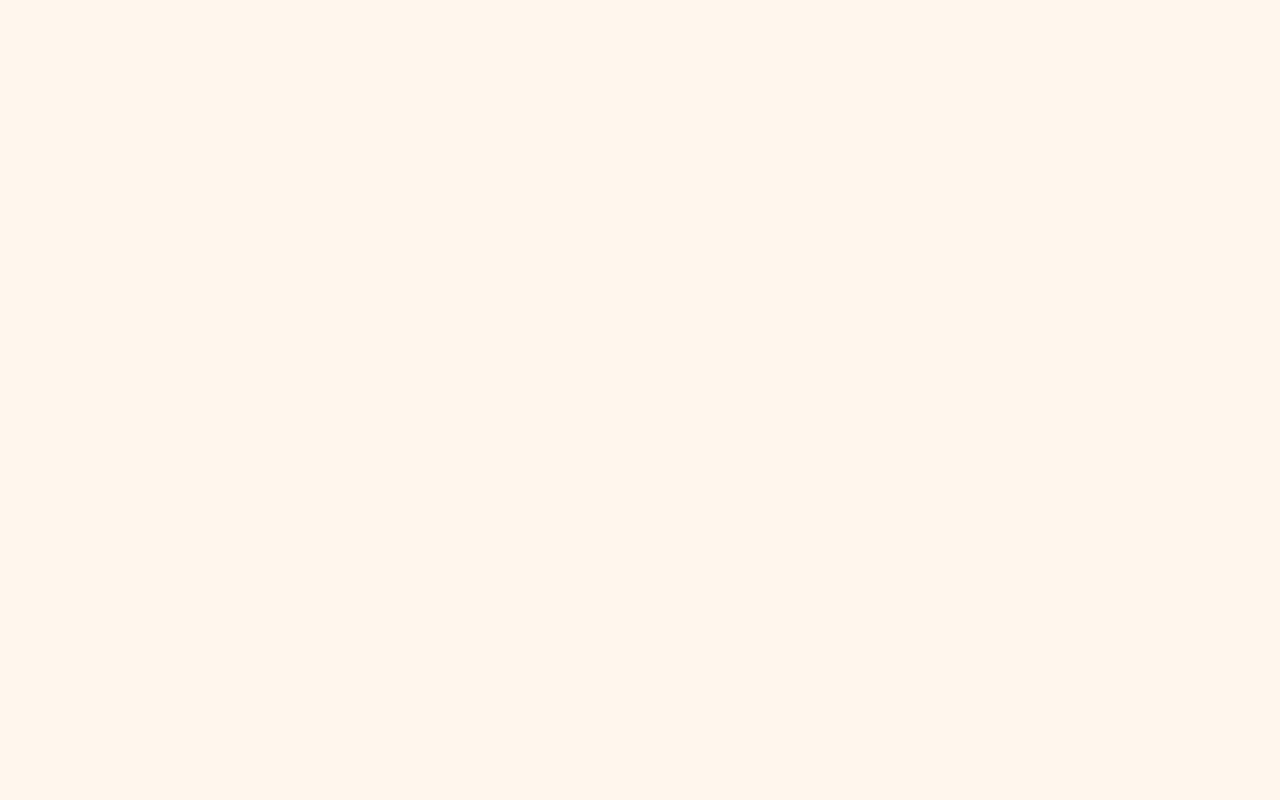
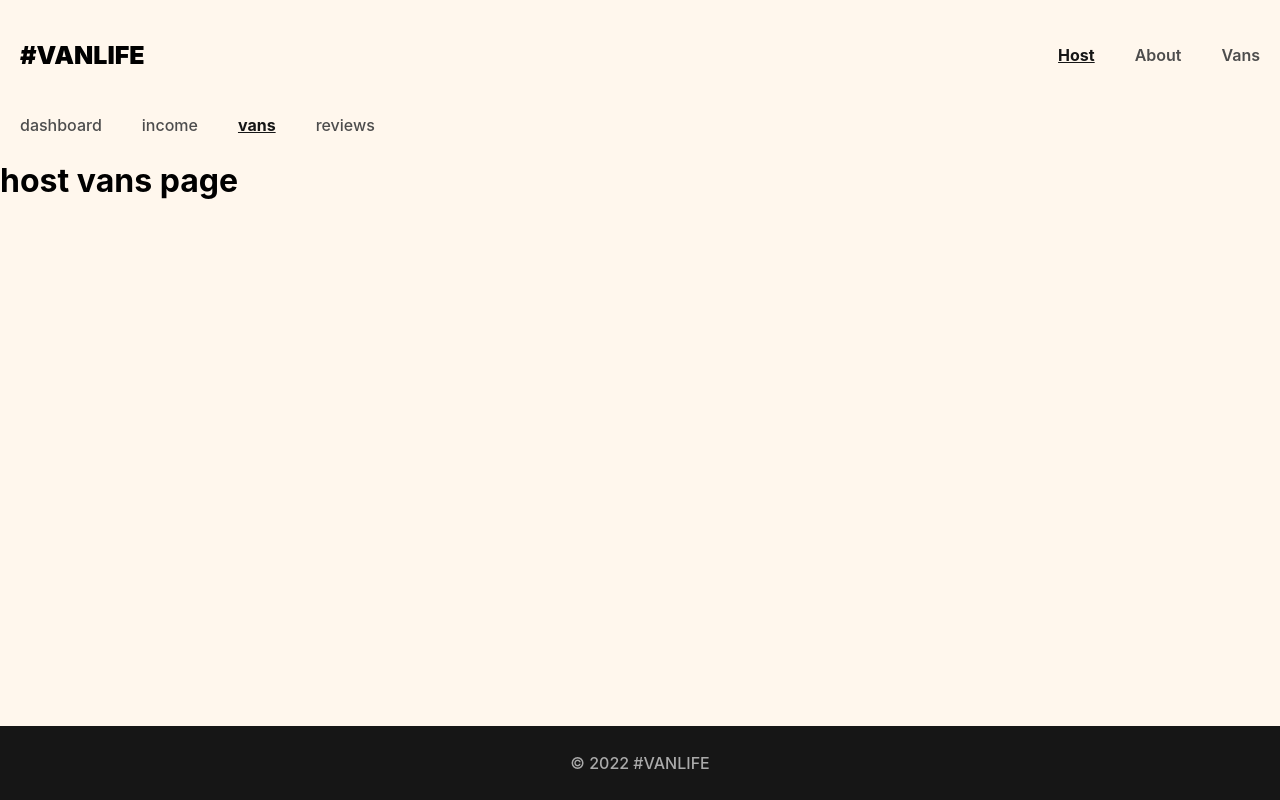
Before and after one commit to ibramaida/react-router-6, a React (Create React App) app: page /host/vans in a window 1280 px wide. Before the commit this address had no page. Built offline with nearby package versions, Linux system fonts and the light colour scheme; what miragejs would draw is missing.

Commit message:
added footer component

```diff
--- a/src/App.css
+++ b/src/App.css
@@ -1,6 +1,4 @@
-*,
-*::before,
-*::after {
+* {
   box-sizing: border-box;
 }
 
@@ -19,6 +17,12 @@ body::-webkit-scrollbar {
 body {
   -ms-overflow-style: none;
   scrollbar-width: none;
+}
+
+.site-wrapper {
+  min-height: 100vh;
+  display: flex;
+  flex-direction: column;
 }
 
 header {
@@ -46,6 +50,22 @@ header a {
 header a:hover {
   color: #161616;
   text-decoration: underline;
+}
+
+main {
+  margin-bottom: 84px;
+}
+
+footer {
+  background-color: #161616;
+  color: #aaaaaa;
+  height: 74px;
+  display: flex;
+  flex-shrink: 0;
+  justify-content: center;
+  align-items: center;
+  margin-top: auto;
+  font-weight: 500;
 }
 
 .link-button {
@@ -231,8 +251,6 @@ i[class*="van-type-"] {
   padding: 7px 14px;
 }
 
-/* van details */
-
 .van-detail-container {
   padding: 27px;
 }
@@ -242,8 +260,8 @@ i[class*="van-type-"] {
   text-decoration: none;
 }
 
-.van-detail-container .back-button:visited {
-}
+/* .van-detail-container .back-button:visited {
+} */
 
 .van-detail-container .back-button span {
   text-decoration: underline;
@@ -285,8 +303,6 @@ i[class*="van-type-"] {
   font-size: 1.125rem;
 }
 
-/* host style */
-
 .host-nav {
   display: flex;
 }
@@ -303,3 +319,9 @@ i[class*="van-type-"] {
   text-decoration: underline;
   font-weight: 600;
 }
+
+.host-nav a.active-link {
+  font-weight: bold;
+  text-decoration: underline;
+  color: #161616;
+}
--- a/src/App.js
+++ b/src/App.js
@@ -7,7 +7,13 @@ import "./server";
 import { Home, About } from "./pages";
 import { Vans, VanDetails } from "./pages/Vans";
 import { HostLayout, Layout } from "./components";
-import { Dashboard, Income, Reviews } from "./pages/Host";
+import {
+  Dashboard,
+  Income,
+  Reviews,
+  HostVans,
+  HostVanDetails,
+} from "./pages/Host";
 
 const App = () => {
   return (
@@ -22,6 +28,8 @@ const App = () => {
             <Route index element={<Dashboard />} />
             <Route path="reviews" element={<Reviews />} />
             <Route path="income" element={<Income />} />
+            <Route path="vans" element={<HostVans />} />
+            <Route path="vans/:id" element={<HostVanDetails />} />
           </Route>
         </Route>
       </Routes>
--- /dev/null
+++ b/src/components/Footer.jsx
@@ -0,0 +1,7 @@
+import React from "react";
+
+const Footer = () => {
+  return <footer>&#169; 2022 #VANLIFE</footer>;
+};
+
+export default Footer;
--- a/src/components/Header.jsx
+++ b/src/components/Header.jsx
@@ -1,16 +1,37 @@
 import React from "react";
-import { Link } from "react-router-dom";
+import { NavLink, Link } from "react-router-dom";
 
 const Header = () => {
+  const activeStyle = {
+    fontWeight: "bold",
+    textDecoration: "underline",
+    color: "#161616",
+  };
+
   return (
     <header>
       <Link className="site-logo" to="/">
         #VanLife
       </Link>
       <nav>
-        <Link to="/host">Host</Link>
-        <Link to="/about">About</Link>
-        <Link to="/vans">Vans</Link>
+        <NavLink
+          to="/host"
+          style={({ isActive }) => (isActive ? activeStyle : null)}
+        >
+          Host
+        </NavLink>
+        <NavLink
+          to="/about"
+          style={({ isActive }) => (isActive ? activeStyle : null)}
+        >
+          About
+        </NavLink>
+        <NavLink
+          to="/vans"
+          style={({ isActive }) => (isActive ? activeStyle : null)}
+        >
+          Vans
+        </NavLink>
       </nav>
     </header>
   );
--- a/src/components/HostLayout.jsx
+++ b/src/components/HostLayout.jsx
@@ -1,13 +1,35 @@
 import React from "react";
-import { Link, Outlet } from "react-router-dom";
+import { NavLink, Outlet } from "react-router-dom";
 
 const HostLayout = () => {
   return (
     <>
       <nav className="host-nav ">
-        <Link to="/host">dashboard</Link>
-        <Link to="/host/income">income</Link>
-        <Link to="/host/reviews">reviews</Link>
+        <NavLink
+          to="/host"
+          end
+          className={({ isActive }) => (isActive ? "active-link" : null)}
+        >
+          dashboard
+        </NavLink>
+        <NavLink
+          to="/host/income"
+          className={({ isActive }) => (isActive ? "active-link" : null)}
+        >
+          income
+        </NavLink>
+        <NavLink
+          to="/host/vans"
+          className={({ isActive }) => (isActive ? "active-link" : null)}
+        >
+          vans
+        </NavLink>
+        <NavLink
+          to="/host/reviews"
+          className={({ isActive }) => (isActive ? "active-link" : null)}
+        >
+          reviews
+        </NavLink>
       </nav>
       <Outlet />
     </>
--- a/src/components/Layout.jsx
+++ b/src/components/Layout.jsx
@@ -1,13 +1,17 @@
 import React from "react";
 import { Outlet } from "react-router-dom";
+import Footer from "./Footer";
 import Header from "./Header";
 
 const Layout = () => {
   return (
-    <>
+    <div className="site-wrapper">
       <Header />
-      <Outlet />
-    </>
+      <main>
+        <Outlet />
+      </main>
+      <Footer />
+    </div>
   );
 };
 
--- a/src/components/index.js
+++ b/src/components/index.js
@@ -1,5 +1,6 @@
 import Header from "./Header";
 import Layout from "./Layout";
+import Footer from "./Footer";
 import HostLayout from "./HostLayout";
 
-export { Header, Layout, HostLayout };
+export { Header, Layout, HostLayout, Footer };
--- /dev/null
+++ b/src/pages/Host/HostVanDetails.jsx
@@ -0,0 +1,7 @@
+import React from "react";
+
+const HostVanDetails = () => {
+  return <h1>Host Van Details</h1>;
+};
+
+export default HostVanDetails;
--- /dev/null
+++ b/src/pages/Host/HostVans.jsx
@@ -0,0 +1,7 @@
+import React from "react";
+
+const HostVans = () => {
+  return <h1>host vans page</h1>;
+};
+
+export default HostVans;
--- a/src/pages/Host/index.js
+++ b/src/pages/Host/index.js
@@ -1,5 +1,7 @@
 import Dashboard from "./Dashboard";
 import Income from "./Income";
 import Reviews from "./Reviews";
+import HostVans from "./HostVans";
+import HostVanDetails from "./HostVanDetails";
 
-export { Dashboard, Income, Reviews };
+export { Dashboard, Income, Reviews, HostVans, HostVanDetails };
```
